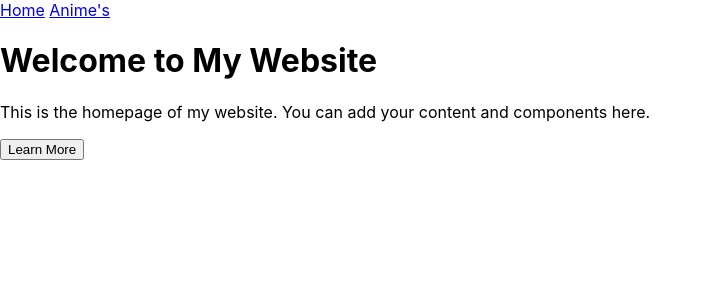
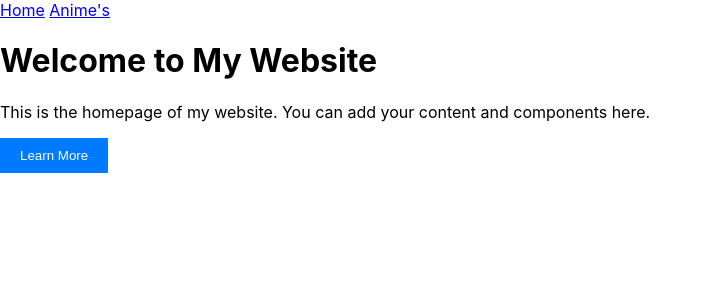
Before and after one commit to momoV9/eindopdracht_dynamic, a React (Create React App) app: page /#/ in a window 1280 px wide. Shown: the top 300 px of the page, without its empty margins (0-712 px from the left). Built offline with nearby package versions, Linux system fonts and the light colour scheme.

Commit message:
added other pages for my app (still empty)

```diff
--- a/package.json
+++ b/package.json
@@ -6,12 +6,15 @@
     "@testing-library/jest-dom": "^5.17.0",
     "@testing-library/react": "^13.4.0",
     "@testing-library/user-event": "^13.5.0",
+    "@types/react": "^18.2.37",
     "react": "^18.2.0",
     "react-dom": "^18.2.0",
+    "react-query": "^3.39.3",
     "react-router-config": "^5.1.1",
     "react-router-dom": "^5.2.0",
     "react-scripts": "^5.0.1",
     "react-tabs": "^6.0.2",
+    "styled-components": "^6.1.1",
     "web-vitals": "^2.1.4"
   },
   "scripts": {
--- a/src/pages/HomePage.js
+++ b/src/pages/HomePage.js
@@ -1,11 +1,27 @@
-import React from 'react';
+import React from "react";
+
+import styled from "styled-components";
+
+const Button = styled.button`
+  background-color: #007bff;
+  color: #fff;
+  border: none;
+  padding: 10px 20px;
+  cursor: pointer;
+`;
 
 function HomePage() {
+
+
+
     return (
         <div>
             <h1>Welcome to My Website</h1>
             <p>This is the homepage of my website. You can add your content and components here.</p>
-            <button>Learn More</button>
+
+
+
+            <Button onClick={() => alert('You can learn more about my website here!')}>Learn More</Button>
         </div>
     );
 }
```
Also changed, not shown: src/pages/AboutPage.js (added, +18 -0 lines), src/pages/AnimePage.js (added, +14 -0 lines), src/pages/ContactPage.js (added, +14 -0 lines), src/logo.svg (deleted), 1 other file (tests, documents, lock files or other folders).
